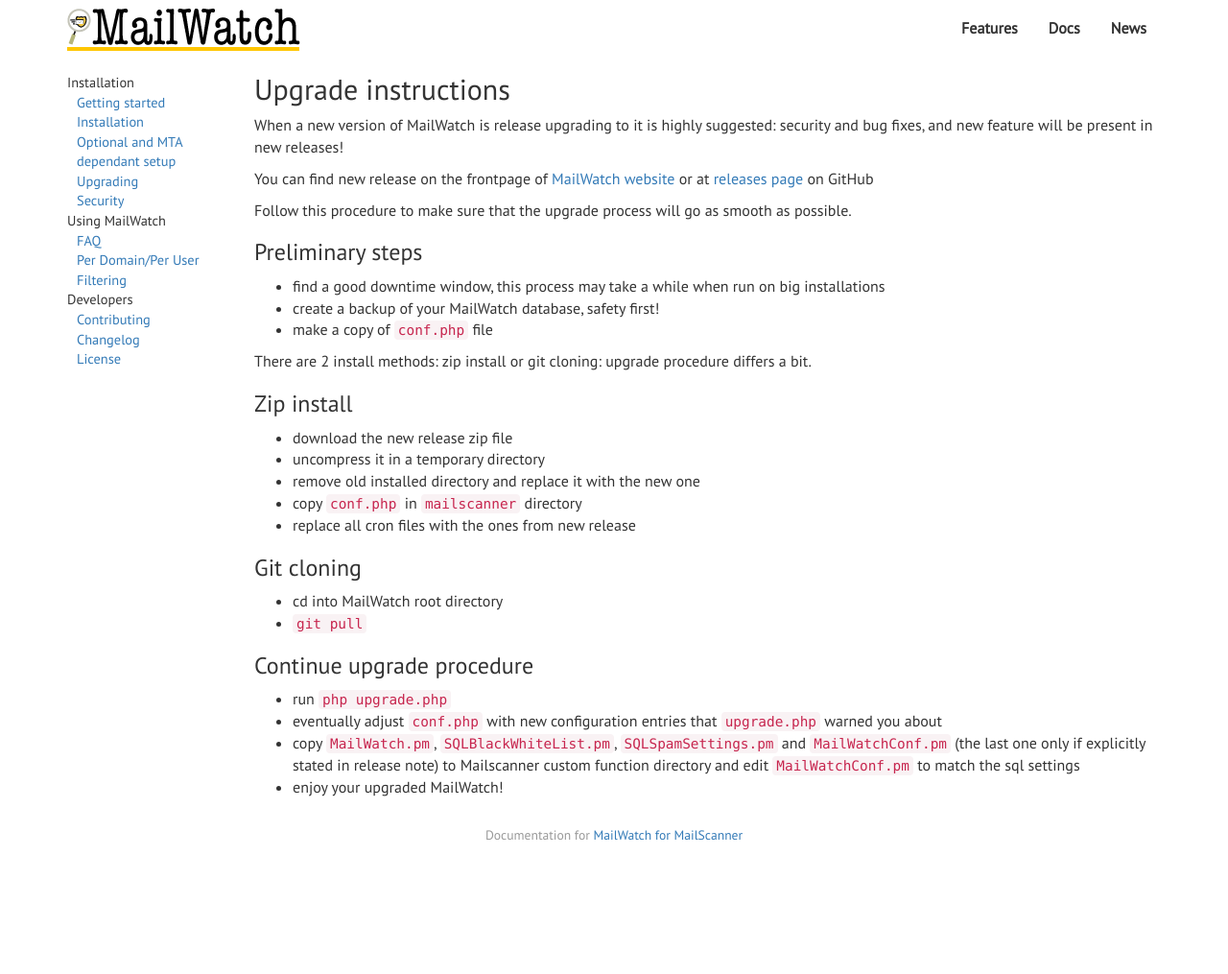
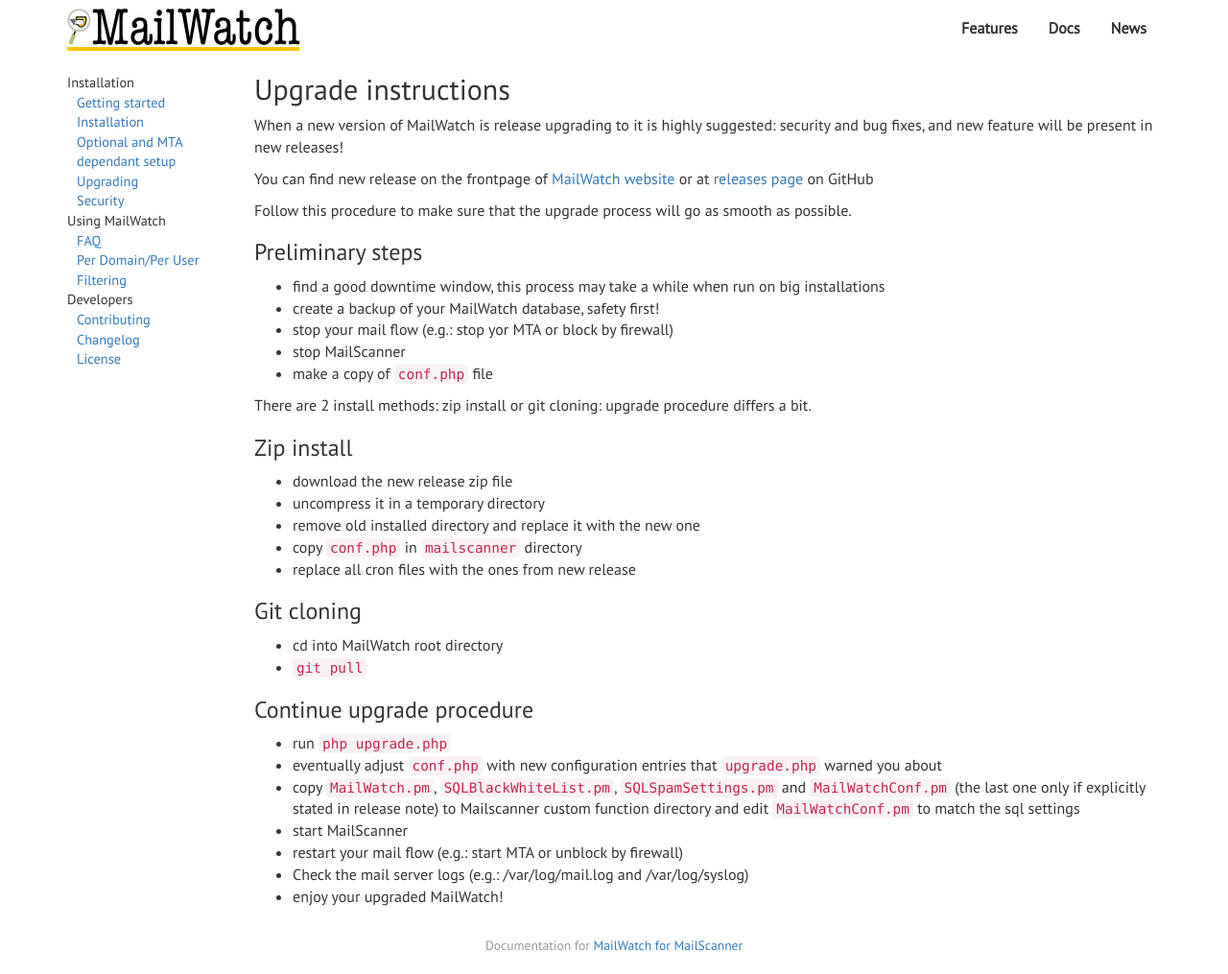
Before and after one commit to mailwatch/mailwatch-docs, a Jekyll site: the page built from _posts/2017-03-23-upgrading.md, in a window 1280 px wide. Shown: the whole page at 96% size. Built offline with Jekyll 4.4.1, drawn with Linux system fonts in a browser that asks for light colours; nearby versions of some CDN libraries; before the commit the page ends 901 px from its top, so only the background shows below that.

Commit message:
More precise upgrade instructions

```diff
--- a/_posts/2017-03-23-upgrading.md
+++ b/_posts/2017-03-23-upgrading.md
@@ -17,6 +17,8 @@ Follow this procedure to make sure that the upgrade process will go as smooth as
 ### Preliminary steps
 * find a good downtime window, this process may take a while when run on big installations
 * create a backup of your MailWatch database, safety first!
+* stop your mail flow (e.g.: stop yor MTA or block by firewall)
+* stop MailScanner
 * make a copy of `conf.php` file
 
 There are 2 install methods: zip install or git cloning: upgrade procedure differs a bit.
@@ -36,4 +38,7 @@ There are 2 install methods: zip install or git cloning: upgrade procedure diffe
 * run `php upgrade.php`
 * eventually adjust `conf.php` with new configuration entries that `upgrade.php` warned you about
 * copy `MailWatch.pm`, `SQLBlackWhiteList.pm`, `SQLSpamSettings.pm` and `MailWatchConf.pm` (the last one only if explicitly stated in release note) to Mailscanner custom function directory and edit `MailWatchConf.pm` to match the sql settings
+* start MailScanner
+* restart your mail flow (e.g.: start MTA or unblock by firewall)
+* Check the mail server logs (e.g.: /var/log/mail.log and /var/log/syslog)
 * enjoy your upgraded MailWatch!
```
